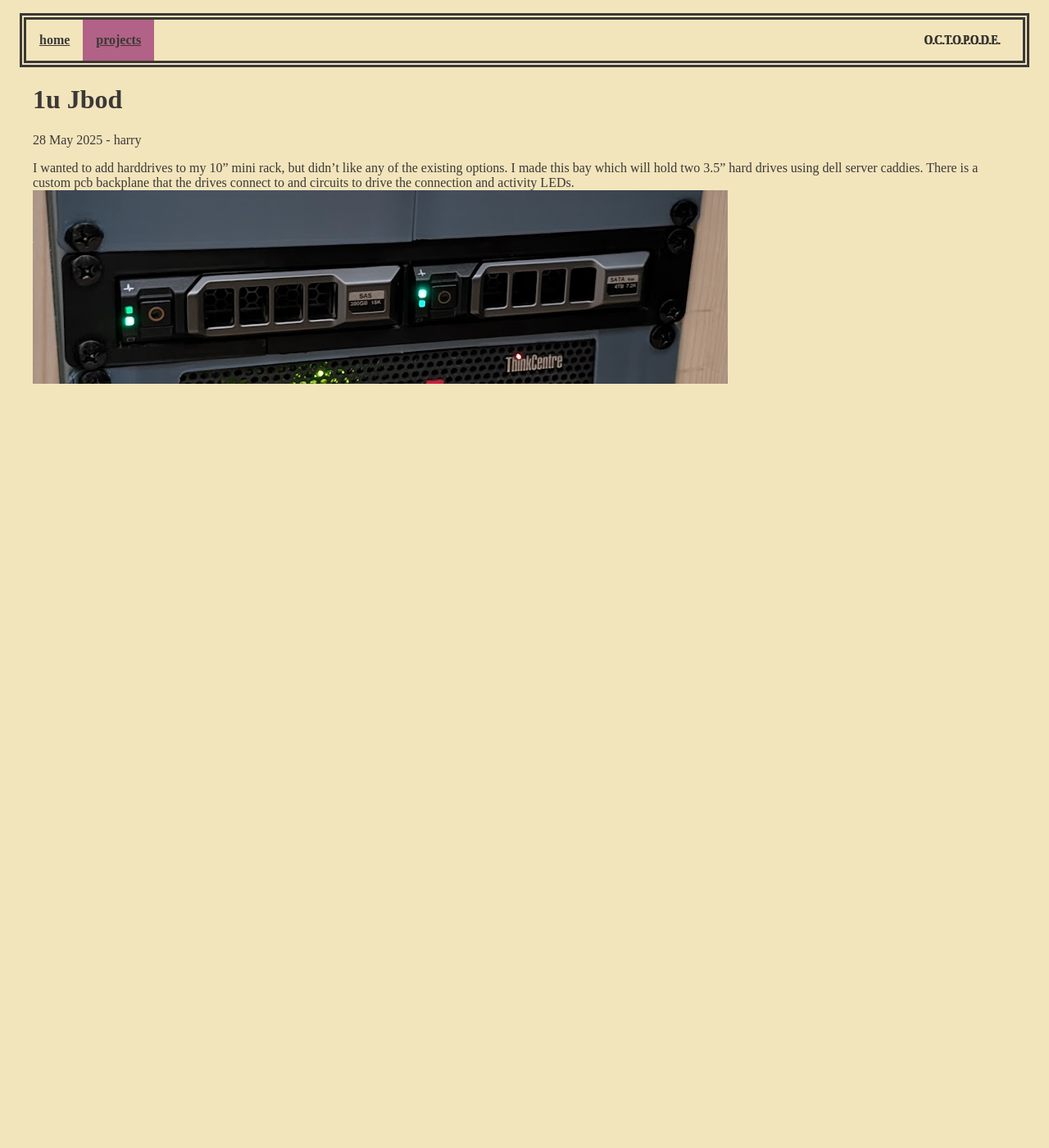
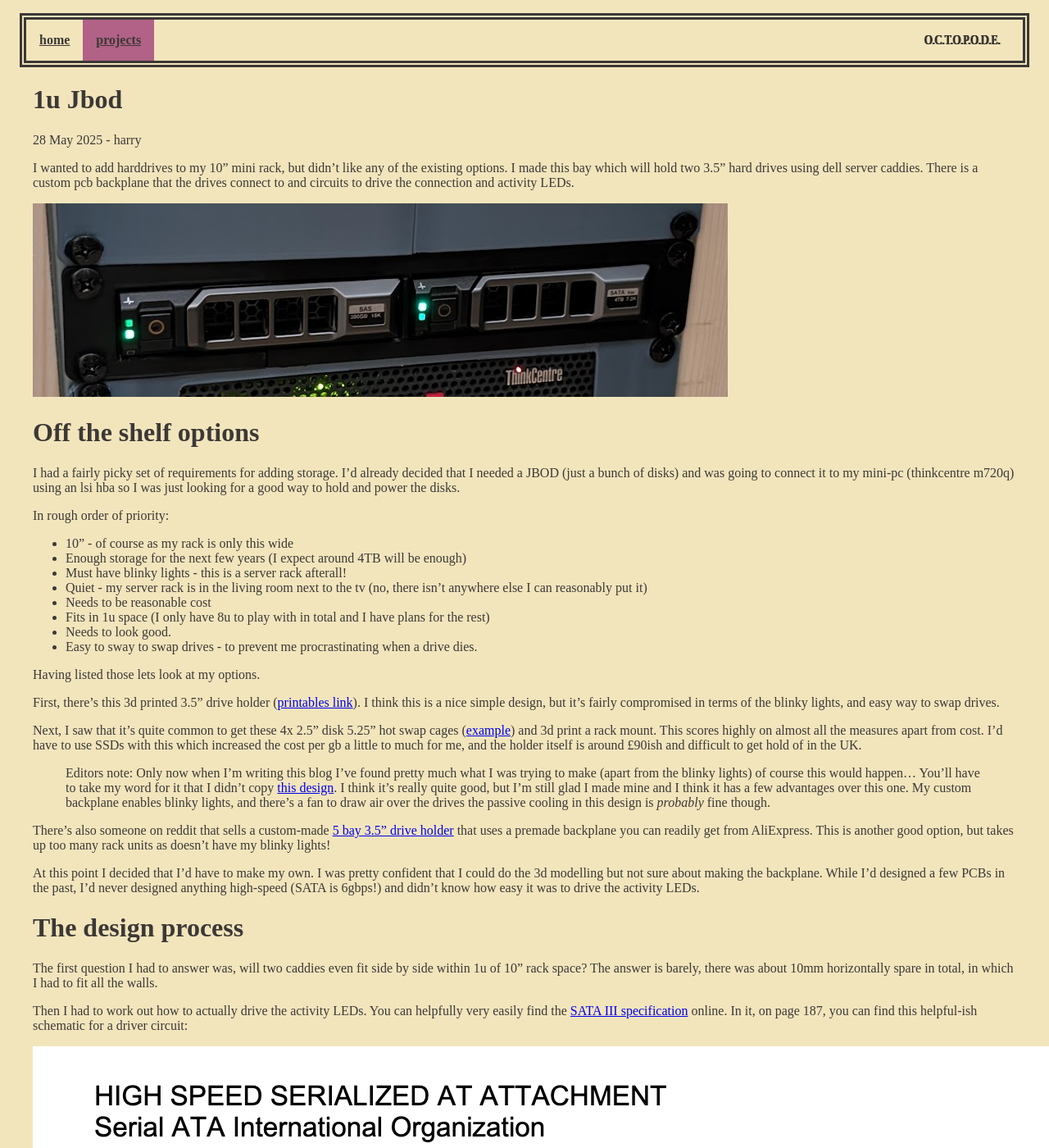
Before and after one commit to harry48225/static-site-template, a Jekyll site: the page built from _projects/2025-05-28-1u-jbod.md, in a window 1280 px wide and 1400 px high. Shown: the whole window at 82% size. Built offline with Jekyll 4.4.1, drawn with Linux system fonts in a browser that asks for light colours; some of the changed text lies outside the part shown.

Commit message:
projects: write more 1u jbod post

```diff
--- a/_projects/2025-05-28-1u-jbod.md
+++ b/_projects/2025-05-28-1u-jbod.md
@@ -4,4 +4,44 @@ author: harry
 ---
 
 I wanted to add harddrives to my 10" mini rack, but didn't like any of the existing options. I made this bay which will hold two 3.5" hard drives using dell server caddies. There is a custom pcb backplane that the drives connect to and circuits to drive the connection and activity LEDs.
+
 ![in situ](/assets/images/1u-jbod/cover.png)
+
+# Off the shelf options
+
+I had a fairly picky set of requirements for adding storage. I'd already decided that I needed a JBOD (just a bunch of disks) and was going to connect it to my mini-pc (thinkcentre m720q) using an lsi hba so I was just looking for a good way to hold and power the disks.
+
+In rough order of priority:
+
+- 10" - of course as my rack is only this wide
+- Enough storage for the next few years (I expect around 4TB will be enough)
+- Must have blinky lights - this is a server rack afterall!
+- Quiet - my server rack is in the living room next to the tv (no, there isn't anywhere else I can reasonably put it)
+- Needs to be reasonable cost
+- Fits in 1u space (I only have 8u to play with in total and I have plans for the rest)
+- Needs to look good.
+- Easy to sway to swap drives - to prevent me procrastinating when a drive dies.
+
+Having listed those lets look at my options.
+
+First, there's this 3d printed 3.5" drive holder ([printables link](https://www.printables.com/model/142325-10-rack-harddrive-mount)). I think this is a nice simple design, but it's fairly compromised in terms of the blinky lights, and easy way to swap drives.
+
+Next, I saw that it's quite common to get these 4x 2.5" disk 5.25" hot swap cages ([example](https://global.icydock.com/product_72.html)) and 3d print a rack mount. This scores highly on almost all the measures apart from cost. I'd have to use SSDs with this which increased the cost per gb a little to much for me, and the holder itself is around £90ish and difficult to get hold of in the UK.
+
+>Editors note: Only now when I'm writing this blog I've found pretty much what I was trying to make (apart from the blinky lights) of course this would happen... You'll have to take my word for it that I didn't copy [this design](https://www.printables.com/model/1290788-10-inch-rack-1u-2-x-35-inch-hdd-hot-swap). I think it's really quite good, but I'm still glad I made mine and I think it has a few advantages over this one. My custom backplane enables blinky lights, and there's a fan to draw air over the drives the passive cooling in this design is _probably_ fine though.
+
+There's also someone on reddit that sells a custom-made [5 bay 3.5" drive holder](https://www.etsy.com/uk/listing/1863896597/5-bay-35-hot-swap-jbod-enclosure-for-10) that uses a premade backplane you can readily get from AliExpress. This is another good option, but takes up too many rack units as doesn't have my blinky lights!
+
+At this point I decided that I'd have to make my own. I was pretty confident that I could do the 3d modelling but not sure about making the backplane. While I'd designed a few PCBs in the past, I'd never designed anything high-speed (SATA is 6gbps!) and didn't know how easy it was to drive the activity LEDs.
+
+# The design process
+
+The first question I had to answer was, will two caddies even fit side by side within 1u of 10" rack space? The answer is barely, there was about 10mm horizontally spare in total, in which I had to fit all the walls.
+
+Then I had to work out how to actually drive the activity LEDs. You can helpfully very easily find the [SATA III specification](https://sata-io.org/system/files/specifications/SerialATA_Revision_3_1_Gold.pdf) online. In it, on page 187, you can find this helpful-ish schematic for a driver circuit:
+
+![sata III specification LED driver circuit](/assets/images/1u-jbod/sata-activity-driver-circuit.png)
+
+There's two designs here, and I picked the left-hand because I didn't know in particular what kind of "LED driver" the one on the right wanted. The tricky constraint that this circuit operates under is that the activity signal pin (pin 11 on the power connector) can only sink 300uA of current, but a typical LED will need around 1mA to run. The answer is to use a transistor to drive it instead. I simulated the circuit on my favourite online circuit simulator [https://www.falstad.com/circuit/](https://www.falstad.com/circuit/) to work out the values for the resistors within these constraints.
+
+That being done I stated designing a PCB in KiCAD while pouring over guides for how to design high speed PCBs. I intially went with a 2 layer PCB (trying to save a bit of cost) and promptly got torn apart for this choice on the printed circuit board subreddit. So I changed to a 4 layer board.
```
Also changed, not shown: assets/images/1u-jbod/sata-activity-driver-circuit.png (added).
